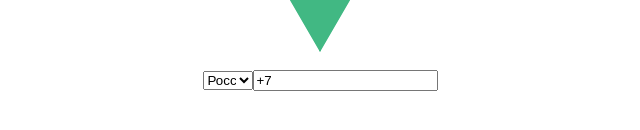
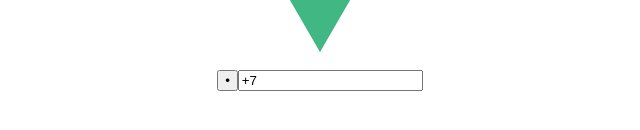
Before and after one commit to chaikacom/vue-phone-input, a Vue app: page / in a window 1280 px wide. Shown: the part 194-324 px from the top of the page, without its empty margins (320-960 px from the left). Built offline with nearby package versions, Linux system fonts and the light colour scheme.

Commit message:
wip: add multiselect, allow null value, fix country name

```diff
--- a/package.json
+++ b/package.json
@@ -9,8 +9,9 @@
   },
   "dependencies": {
     "core-js": "^2.6.5",
+    "libphonenumber-js": "^1.7.18",
     "vue": "^2.6.10",
-    "libphonenumber-js": "^1.7.18"
+    "vue-multiselect": "^2.1.6"
   },
   "devDependencies": {
     "@vue/cli-plugin-babel": "^3.8.0",
--- a/src/App.vue
+++ b/src/App.vue
@@ -2,7 +2,7 @@
   <div id="app">
     <img alt="Vue logo" src="./assets/logo.png">
     <div>
-      <phone-input v-model="phone"></phone-input>
+      <phone-input v-model="phone" focus-on-select></phone-input>
     </div>
   </div>
 </template>
@@ -17,7 +17,7 @@ export default {
   },
   data() {
     return {
-        phone: ''
+        phone: null,
     }
   }
 }
--- a/src/components/PhoneInput/PhoneInput.vue
+++ b/src/components/PhoneInput/PhoneInput.vue
@@ -1,41 +1,81 @@
 <template>
     <div class="phone-input" :class="classList">
 
-        <select v-model="country" class="phone-input__select">
-            <option :value="key"
-                    :key="key"
-                    v-for="(option, key) in countries">{{ getCountryName(key) }} (+{{ getCountryCallingCode(key) }})</option>
-        </select>
+        <button class="phone-input__dropdown-button"
+                aria-label="Выбрать формат номера"
+                @click.stop="openDropdown"
+                :tabindex="focusOnSelect ? 0 : -1">
+            <slot name="caret">•</slot>
+        </button>
 
-        <input type="text" v-model="phone" class="phone-input__input">
+        <div class="phone-input__dropdown" v-show="open" @click.stop>
+            <multiselect :options="countries"
+                         ref="dropdown"
+                         :show-labels="false"
+                         :allow-empty="false"
+                         @select="focusInput"
+                         placeholder=""
+                         @close="closeDropdown"
+                         class="phone-input__select"
+                         :custom-label="getCountryName"
+                         v-model="country">
+                <template slot="singleLabel">{{ getCountryName(country) }}</template>
+            </multiselect>
+        </div>
+
+        <input type="text"
+               ref="input"
+               v-model="phone"
+               class="phone-input__input">
     </div>
 </template>
 
 <script>
     import locale from './locale/ru.json'
+    import Multiselect from 'vue-multiselect/dist/vue-multiselect.min'
     import examples from 'libphonenumber-js/examples.mobile.json.js'
     import meta from 'libphonenumber-js/metadata.mobile.json.js'
     import {
         parsePhoneNumberFromString,
         AsYouType,
-        findNumbers,
         parseIncompletePhoneNumber,
-        formatIncompletePhoneNumber,
         getCountryCallingCode,
         getExampleNumber
     } from 'libphonenumber-js/mobile'
 
+    const countries = Object.keys(meta.countries).map(key => key)
+
     export default {
+        components: {
+            Multiselect
+        },
+
         props: {
             defaultCountry: { type: String, default: 'RU' },
-            value: { type: [String, Number], default: '' },
-            lang: { type: String, default: 'RU' }
+            value: {
+                default: '',
+                validator: prop => {
+                    return (['string', 'number'].indexOf(typeof prop) >= 0) || prop === null
+                }
+            },
+            lang: { type: String, default: 'RU' },
+            focusOnSelect: { type: Boolean, default: false }
         },
 
         data() {
             return {
                 country: this.defaultCountry,
+                open: false,
+                countries
             }
+        },
+
+        beforeMount() {
+            document.addEventListener('click', this.onClickOutside)
+        },
+
+        beforeDestroy() {
+            document.removeEventListener('click', this.onClickOutside)
         },
 
         computed: {
@@ -55,14 +95,11 @@
             example() {
                 return getExampleNumber(this.country, examples).formatInternational()
             },
-            countries() {
-                return meta.countries
-            },
             callingCode() {
                 return getCountryCallingCode(this.country)
             },
             number() {
-                return parsePhoneNumberFromString(this.value, this.country)
+                return parsePhoneNumberFromString(String(this.value), this.country)
             },
             isValid() {
                 if(!this.number) return false;
@@ -76,17 +113,32 @@
         },
 
         methods: {
+            onClickOutside() {
+                this.closeDropdown()
+            },
             getCountryCallingCode(country) {
                 return getCountryCallingCode(country)
             },
             getCountryName(country) {
                 return locale[country]
             },
+            openDropdown() {
+                this.open = true
+                this.$refs.dropdown.isOpen = true
+            },
+            closeDropdown() {
+                this.$refs.dropdown.isOpen = false
+                this.open = false
+            },
+            focusInput() {
+                this.$refs.input.focus()
+            }
         }
     }
 </script>
 
 <style lang="scss">
+    @import "~vue-multiselect/dist/vue-multiselect.min.css";
     @import "./index.scss";
     @import "./sprite.scss";
 </style>
--- a/src/components/PhoneInput/index.scss
+++ b/src/components/PhoneInput/index.scss
@@ -4,13 +4,12 @@
   align-items: center;
 }
 
+.phone-input__select {
+  //width: 100px;
+}
+
 .phone-input__dropdown {
   position: absolute;
   left: 0;
   top: 100%;
-  min-width: 100%;
 }
-
-.phone-input__select {
-  width: 50px;
-}
--- a/src/components/PhoneInput/locale/ru.json
+++ b/src/components/PhoneInput/locale/ru.json
@@ -235,7 +235,7 @@
   "UA": "Украина",
   "UG": "Уганда",
   "UM": "Малые Тихоокеанские отдаленные острова Соединенных Штатов",
-  "US": "Соединенные Штаты",
+  "US": "США",
   "UY": "Уругвай",
   "UZ": "Узбекистан",
   "VA": "Папский Престол (Государство &mdash; город Ватикан)",
--- /dev/null
+++ b/vue.config.js
@@ -0,0 +1 @@
+module.exports = {}
```
Also changed, not shown: 10 other files (tests, documents, lock files or other folders).
